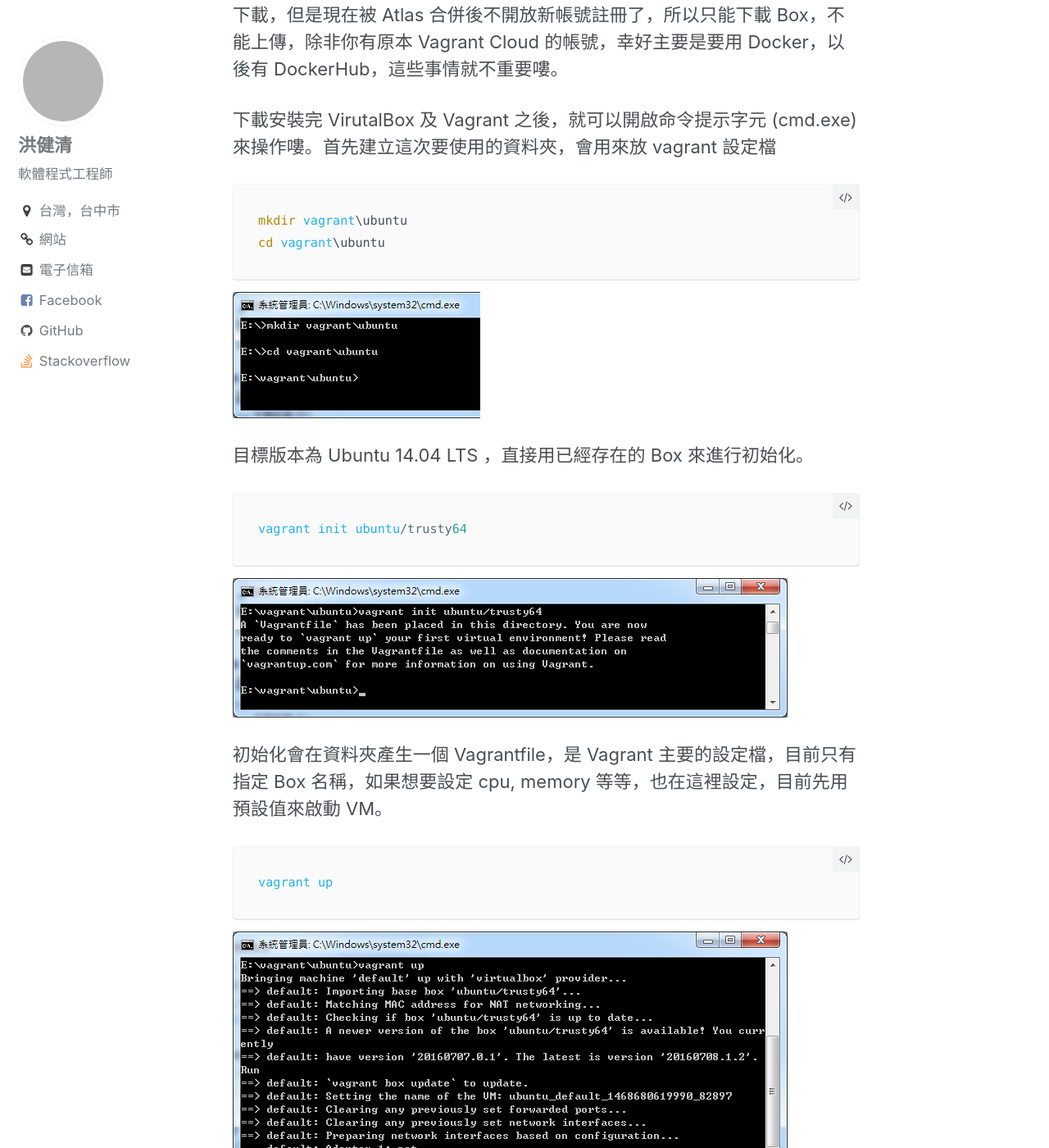
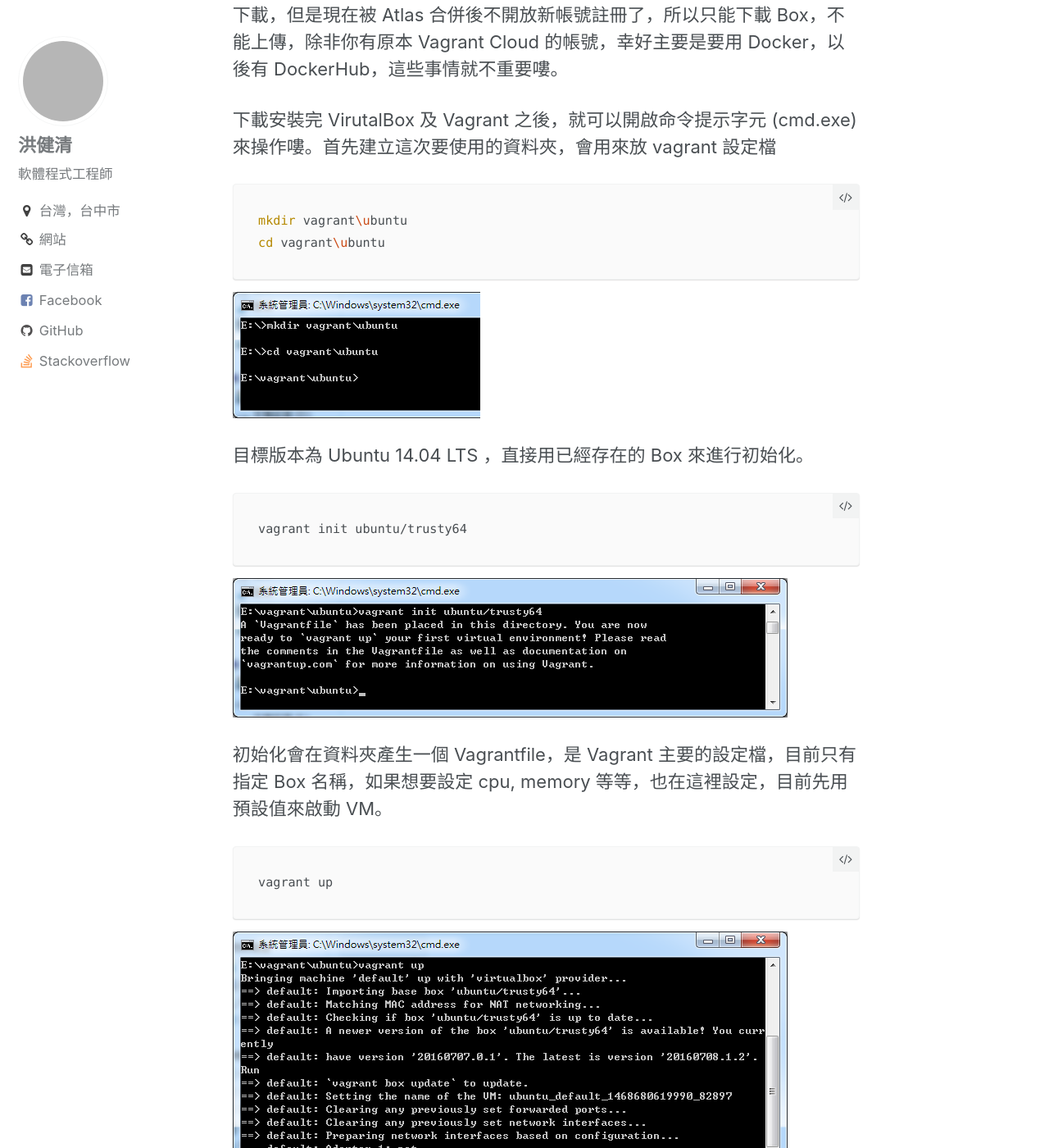
Before and after one commit to allyusd/twblog-source, a Jekyll site: the page built from _posts/2016-07-10-use-vagrant-create-ubuntu-with-docker-in-windows-7.md, in a window 1280 px wide and 1400 px high, scrolled down 758 px. Shown: the whole window at 82% size. Built offline with Jekyll 4.4.1, drawn with Linux system fonts in a browser that asks for light colours; comment, search, counter and statistics services are not loaded; grey boxes are pictures that could not be loaded.

````diff
--- a/_posts/2016-07-10-use-vagrant-create-ubuntu-with-docker-in-windows-7.md
+++ b/_posts/2016-07-10-use-vagrant-create-ubuntu-with-docker-in-windows-7.md
@@ -21,7 +21,7 @@ Vagrant 包裝好的環境，稱為 Vagrant Box，本來在 Vagrant Cloud 提供
 
 下載安裝完 VirutalBox 及 Vagrant 之後，就可以開啟命令提示字元 (cmd.exe) 來操作嘍。首先建立這次要使用的資料夾，會用來放 vagrant 設定檔
 
-```bat
+```bash
 mkdir vagrant\ubuntu
 cd vagrant\ubuntu
 ```
@@ -30,7 +30,7 @@ cd vagrant\ubuntu
 
 目標版本為 Ubuntu 14.04 LTS ，直接用已經存在的 Box 來進行初始化。
 
-```bat
+```bash
 vagrant init ubuntu/trusty64
 ```
 
@@ -38,7 +38,7 @@ vagrant init ubuntu/trusty64
 
 初始化會在資料夾產生一個 Vagrantfile，是 Vagrant 主要的設定檔，目前只有指定 Box 名稱，如果想要設定 cpu, memory 等等，也在這裡設定，目前先用預設值來啟動 VM。
 
-```bat
+```bash
 vagrant up
 ```
 
@@ -48,7 +48,7 @@ vagrant up
 
 接著使用 ssh 登入 VM吧。
 
-```
+```bash
 vagrant ssh
 ```
 
````
Also changed, not shown: _posts/2017-05-04-linux-command-netcat.md (+6 -6 lines).
